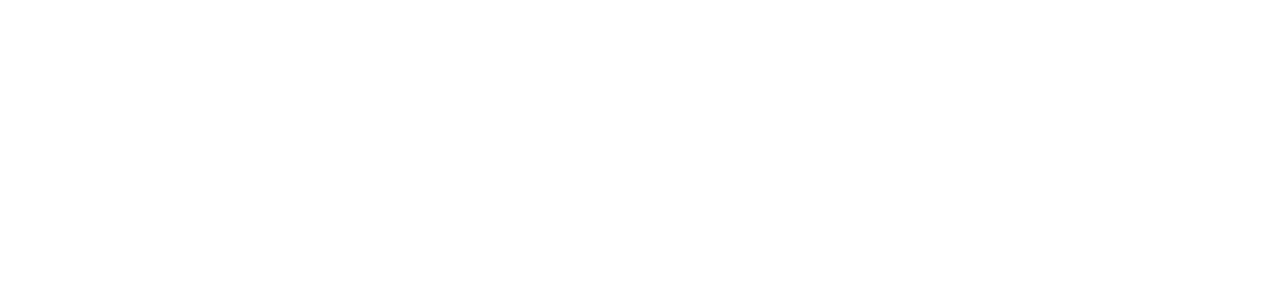
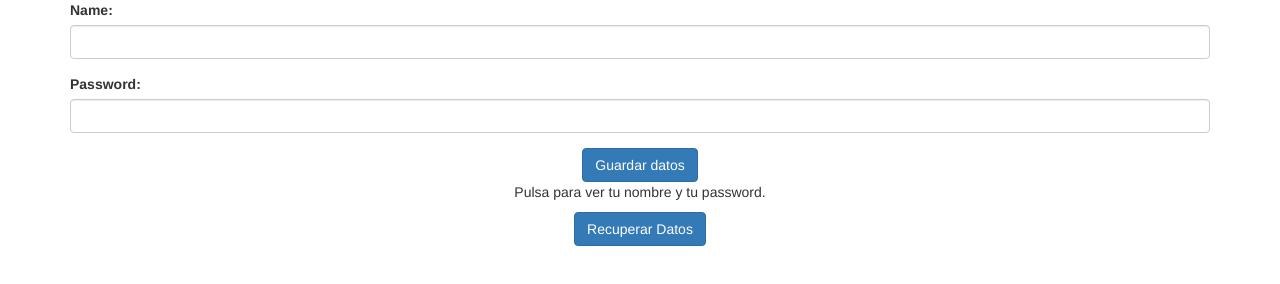
Before and after one commit to luisaGonzales/webStorage, a plain HTML site: page index.html in a window 1280 px wide. Drawn offline with nearby package versions, Linux system fonts and the light colour scheme.

Commit message:
Maquetacion

```diff
--- a/index.html
+++ b/index.html
@@ -12,9 +12,40 @@
 </head>
 
 <body>
-
+    <div class="container">
+        <section id="formulario">
+            <div class="row">
+                <div class="col-lg-12 datos">
+                    <div class="form-group">
+                        <label for="usr">Name:</label>
+                        <input type="text" class="form-control" id="nombre">
+                    </div>
+                </div>
+            </div>
+            <div class="row">
+                <div class="col-lg-12 datos">
+                    <div class="form-group">
+                        <label for="usr">Password:</label>
+                        <input type="text" class="form-control" id="password">
+                    </div>
+                </div>
+            </div>
+            <div class="row">
+                <div class="col-lg-12 text-center">
+                <button type="button" class="btn btn-primary" onclick="guardarDatos()" value="Guardar Datos">Guardar datos</button>
+                </div>
+            </div>
+            <div class="row">
+                <div class="col-lg-12 text-center">
+                    <p id="datos">Pulsa para ver tu nombre y tu password.</p>
+                    <button type="button" class="btn btn-primary" onclick="recuperarDatos()" value="Recuperar Datos">Recuperar Datos</button>
+                </div>
+            </div>
+        </section>
+    </div>
     <script src="https://ajax.googleapis.com/ajax/libs/jquery/3.2.1/jquery.min.js "></script>
     <script src="assets/js/bootstrap.min.js"></script>
+    <script src="assets/js/main.js"></script>
 </body>
 
 </html>
```
Also changed, not shown: assets/js/main.js (added).
